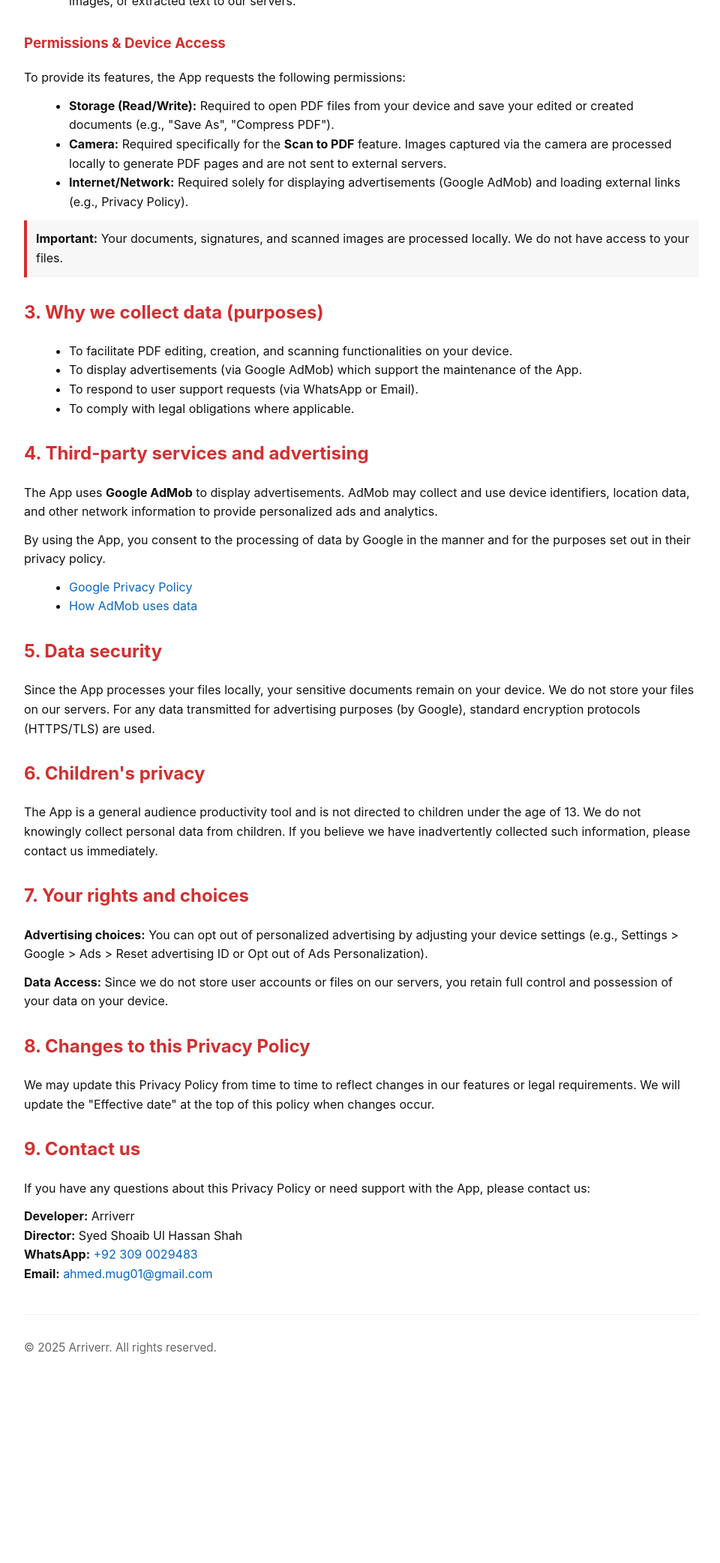
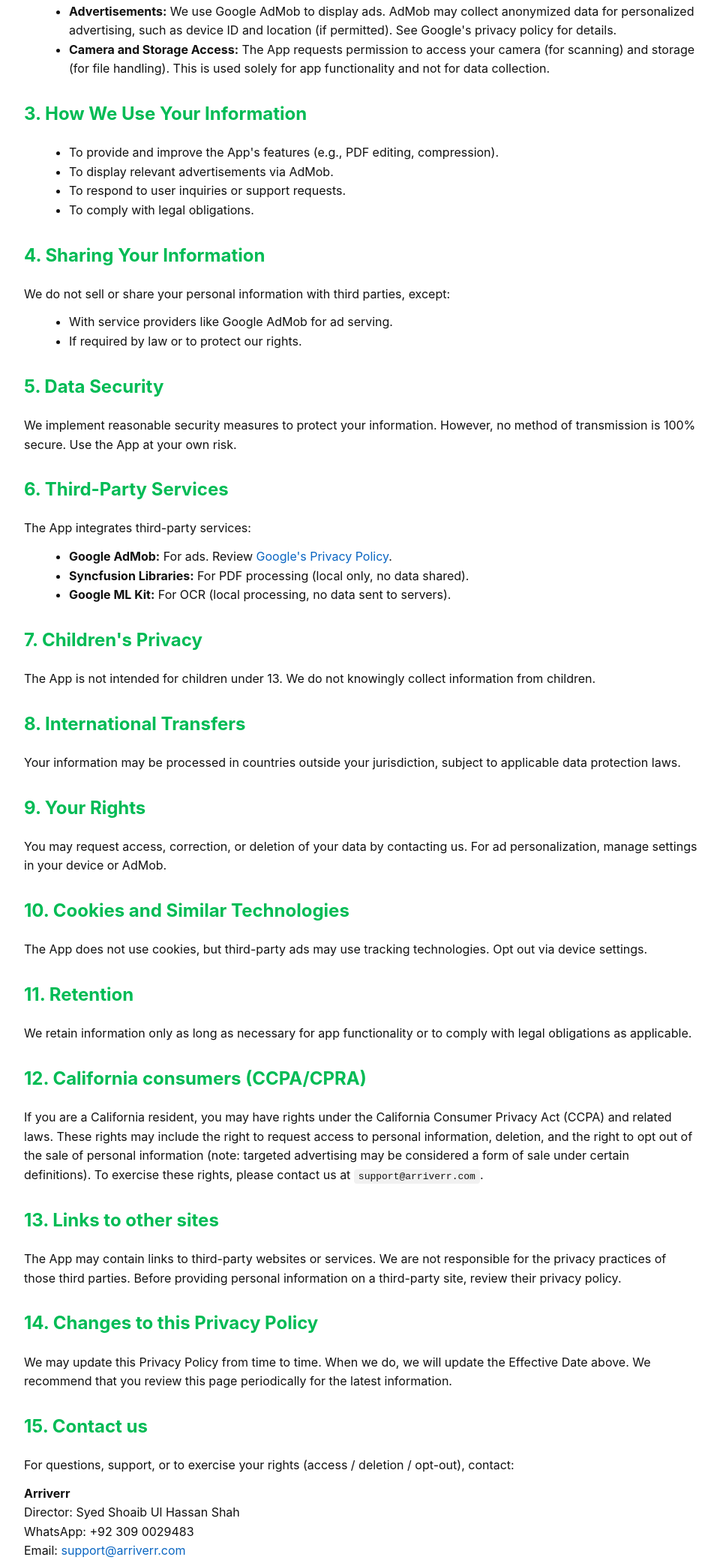
Before and after one commit to noshali2025/PDF-Privacy, a plain HTML site: page index.html in a window 1280 px wide. Shown: the part 665-2750 px from the top of the page at 75% size, without its empty margins (158-1118 px from the left). Before the commit the page ends 2511 px from the top, so only its background shows below. Drawn offline with Linux system fonts and the light colour scheme.

Commit message:
Revise Privacy Policy for Arriverr PDF Reader
Updated the Privacy Policy for Arriverr PDF Reader, including changes to the title, effective date, and content structure.

```diff
--- a/index.html
+++ b/index.html
@@ -3,88 +3,97 @@
 <head>
   <meta charset="utf-8" />
   <meta name="viewport" content="width=device-width,initial-scale=1" />
-  <title>Privacy Policy — Arriverr PDF Editor</title>
+  <title>Privacy Policy — Arriverr PDF Reader</title>
   <style>
-    body { font-family: -apple-system, BlinkMacSystemFont, "Segoe UI", Roboto, "Helvetica Neue", Arial, sans-serif; line-height:1.6; color:#111; padding:24px; max-width:900px; margin:0 auto; }
-    h1,h2,h3 { color:#d32f2f; margin-top:28px; } /* Updated color to match your app theme */
+    body { font-family: -apple-system, BlinkMacSystemFont, "Segoe UI", Roboto, "Helvetica Neue", Arial; line-height:1.6; color:#111; padding:24px; max-width:900px; margin:0 auto; }
+    h1,h2,h3 { color:#0b5; margin-top:28px; }
     p { margin: 12px 0; }
     ul { margin: 8px 0 12px 20px; }
-    .note { background:#f7f7f7; padding:12px; border-left:4px solid #d32f2f; margin:12px 0; }
+    .note { background:#f7f7f7; padding:12px; border-left:4px solid #ddd; margin:12px 0; }
     a { color:#0a66c2; text-decoration:none; }
-    footer { margin-top:40px; font-size:0.95em; color:#666; border-top: 1px solid #eee; padding-top: 20px; }
-    code { background:#f1f1f1; padding:2px 6px; border-radius:4px; font-size: 0.9em; }
+    footer { margin-top:28px; font-size:0.95em; color:#444; }
+    code { background:#f1f1f1; padding:2px 6px; border-radius:4px; }
+    @media (max-width: 600px) { body { padding: 16px; } h1 { font-size: 24px; } }
   </style>
 </head>
 <body>
   <h1>Privacy Policy</h1>
-  <p><strong>Arriverr PDF Editor</strong> (“we”, “us”, or “Arriverr”) operates the Arriverr PDF Editor mobile application (the “App”). This Privacy Policy explains how we collect, use, disclose, and protect information when you use the App.</p>
+  <p><strong>Arriverr PDF Reader</strong> (“we”, “us”, or “Arriverr”) operates the <a href="https://arriverr.netlify.app">https://arriverr.netlify.app</a> website and the Arriverr PDF Reader mobile application (the “App”). This Privacy Policy explains how we collect, use, disclose, and protect information when you use the App.</p>
 
-  <p><strong>Effective date:</strong> October 29, 2025</p>
+  <p><strong>Effective date:</strong> December 29, 2025</p>
 
   <h2>1. Summary</h2>
-  <p>Arriverr PDF Editor is a comprehensive productivity tool for viewing, scanning, and editing PDF documents. The App includes features such as PDF Viewing, Scan to PDF, Image to PDF, Text to PDF, Password Protection, PDF Compression, Merging/Splitting, and OCR (Image to Text). The App displays advertisements via Google AdMob.</p>
+  <p>Arriverr PDF Reader is a productivity/utility application for viewing, scanning and editing PDF documents. The App includes features such as Text→PDF, PDF→Image (including long images), Scan→PDF, Compress PDF, Lock/Unlock PDF, Split & Merge PDF, HTML→PDF and PDF editing tools. The App displays advertisements and may offer in-app purchases. We do not collect personal information from users unless explicitly provided for support or feedback purposes.</p>
 
-  <h2>2. Data we collect</h2>
-  <p>We distinguish between:</p>
+  <h2>2. Information We Collect</h2>
   <ul>
-    <li><strong>Data you provide directly:</strong> We do not require account creation or login to use the App. If you contact us for support, we may collect the information you provide (e.g., your email address or phone number).</li>
-    <li><strong>Data collected automatically:</strong> When you use the App, third-party services (like Google AdMob) may automatically collect certain information about your device (e.g., Advertising ID, IP address) to serve personalized ads.</li>
-    <li><strong>Files you open or edit:</strong> The App processes your files <strong>locally on your device</strong>. We do not upload your PDFs, images, or extracted text to our servers.</li>
+    <li><strong>Automatically Collected Information:</strong> When you use the App, we may collect non-personal device information such as device type, OS version, and app usage statistics to improve performance. This is anonymized and does not identify you personally.</li>
+    <li><strong>PDF Files and Content:</strong> The App processes PDF files stored on your device. We do not access, store, or transmit your PDF content to our servers unless you choose to share it (e.g., via email support).</li>
+    <li><strong>Advertisements:</strong> We use Google AdMob to display ads. AdMob may collect anonymized data for personalized advertising, such as device ID and location (if permitted). See Google's privacy policy for details.</li>
+    <li><strong>Camera and Storage Access:</strong> The App requests permission to access your camera (for scanning) and storage (for file handling). This is used solely for app functionality and not for data collection.</li>
   </ul>
 
-  <h3>Permissions & Device Access</h3>
-  <p>To provide its features, the App requests the following permissions:</p>
+  <h2>3. How We Use Your Information</h2>
   <ul>
-    <li><strong>Storage (Read/Write):</strong> Required to open PDF files from your device and save your edited or created documents (e.g., "Save As", "Compress PDF").</li>
-    <li><strong>Camera:</strong> Required specifically for the <strong>Scan to PDF</strong> feature. Images captured via the camera are processed locally to generate PDF pages and are not sent to external servers.</li>
-    <li><strong>Internet/Network:</strong> Required solely for displaying advertisements (Google AdMob) and loading external links (e.g., Privacy Policy).</li>
+    <li>To provide and improve the App's features (e.g., PDF editing, compression).</li>
+    <li>To display relevant advertisements via AdMob.</li>
+    <li>To respond to user inquiries or support requests.</li>
+    <li>To comply with legal obligations.</li>
   </ul>
 
-  <div class="note">
-    <strong>Important:</strong> Your documents, signatures, and scanned images are processed locally. We do not have access to your files.
-  </div>
-
-  <h2>3. Why we collect data (purposes)</h2>
+  <h2>4. Sharing Your Information</h2>
+  <p>We do not sell or share your personal information with third parties, except:</p>
   <ul>
-    <li>To facilitate PDF editing, creation, and scanning functionalities on your device.</li>
-    <li>To display advertisements (via Google AdMob) which support the maintenance of the App.</li>
-    <li>To respond to user support requests (via WhatsApp or Email).</li>
-    <li>To comply with legal obligations where applicable.</li>
+    <li>With service providers like Google AdMob for ad serving.</li>
+    <li>If required by law or to protect our rights.</li>
   </ul>
 
-  <h2>4. Third-party services and advertising</h2>
-  <p>The App uses <strong>Google AdMob</strong> to display advertisements. AdMob may collect and use device identifiers, location data, and other network information to provide personalized ads and analytics.</p>
-  <p>By using the App, you consent to the processing of data by Google in the manner and for the purposes set out in their privacy policy.</p>
+  <h2>5. Data Security</h2>
+  <p>We implement reasonable security measures to protect your information. However, no method of transmission is 100% secure. Use the App at your own risk.</p>
+
+  <h2>6. Third-Party Services</h2>
+  <p>The App integrates third-party services:</p>
   <ul>
-    <li><a href="https://policies.google.com/privacy" target="_blank">Google Privacy Policy</a></li>
-    <li><a href="https://support.google.com/admob/answer/6128543?hl=en" target="_blank">How AdMob uses data</a></li>
+    <li><strong>Google AdMob:</strong> For ads. Review <a href="https://policies.google.com/privacy">Google's Privacy Policy</a>.</li>
+    <li><strong>Syncfusion Libraries:</strong> For PDF processing (local only, no data shared).</li>
+    <li><strong>Google ML Kit:</strong> For OCR (local processing, no data sent to servers).</li>
   </ul>
 
-  <h2>5. Data security</h2>
-  <p>Since the App processes your files locally, your sensitive documents remain on your device. We do not store your files on our servers. For any data transmitted for advertising purposes (by Google), standard encryption protocols (HTTPS/TLS) are used.</p>
+  <h2>7. Children's Privacy</h2>
+  <p>The App is not intended for children under 13. We do not knowingly collect information from children.</p>
 
-  <h2>6. Children's privacy</h2>
-  <p>The App is a general audience productivity tool and is not directed to children under the age of 13. We do not knowingly collect personal data from children. If you believe we have inadvertently collected such information, please contact us immediately.</p>
+  <h2>8. International Transfers</h2>
+  <p>Your information may be processed in countries outside your jurisdiction, subject to applicable data protection laws.</p>
 
-  <h2>7. Your rights and choices</h2>
-  <p><strong>Advertising choices:</strong> You can opt out of personalized advertising by adjusting your device settings (e.g., Settings > Google > Ads > Reset advertising ID or Opt out of Ads Personalization).</p>
-  <p><strong>Data Access:</strong> Since we do not store user accounts or files on our servers, you retain full control and possession of your data on your device.</p>
+  <h2>9. Your Rights</h2>
+  <p>You may request access, correction, or deletion of your data by contacting us. For ad personalization, manage settings in your device or AdMob.</p>
 
-  <h2>8. Changes to this Privacy Policy</h2>
-  <p>We may update this Privacy Policy from time to time to reflect changes in our features or legal requirements. We will update the "Effective date" at the top of this policy when changes occur.</p>
+  <h2>10. Cookies and Similar Technologies</h2>
+  <p>The App does not use cookies, but third-party ads may use tracking technologies. Opt out via device settings.</p>
 
-  <h2>9. Contact us</h2>
-  <p>If you have any questions about this Privacy Policy or need support with the App, please contact us:</p>
+  <h2>11. Retention</h2>
+  <p>We retain information only as long as necessary for app functionality or to comply with legal obligations as applicable.</p>
 
+  <h2>12. California consumers (CCPA/CPRA)</h2>
+  <p>If you are a California resident, you may have rights under the California Consumer Privacy Act (CCPA) and related laws. These rights may include the right to request access to personal information, deletion, and the right to opt out of the sale of personal information (note: targeted advertising may be considered a form of sale under certain definitions). To exercise these rights, please contact us at <code>support@arriverr.com</code>.</p>
+
+  <h2>13. Links to other sites</h2>
+  <p>The App may contain links to third-party websites or services. We are not responsible for the privacy practices of those third parties. Before providing personal information on a third-party site, review their privacy policy.</p>
+
+  <h2>14. Changes to this Privacy Policy</h2>
+  <p>We may update this Privacy Policy from time to time. When we do, we will update the Effective Date above. We recommend that you review this page periodically for the latest information.</p>
+
+  <h2>15. Contact us</h2>
+  <p>For questions, support, or to exercise your rights (access / deletion / opt-out), contact:</p>
   <p>
-    <strong>Developer:</strong> Arriverr<br />
-    <strong>Director:</strong> Syed Shoaib Ul Hassan Shah<br />
-    <strong>WhatsApp:</strong> <a href="https://wa.me/923090029483">+92 309 0029483</a><br />
-    <strong>Email:</strong> <a href="mailto:ahmed.mug01@gmail.com">ahmed.mug01@gmail.com</a>
+    <strong>Arriverr</strong><br />
+    Director: Syed Shoaib Ul Hassan Shah<br />
+    WhatsApp: +92 309 0029483<br />
+    Email: <a href="mailto:support@arriverr.com">support@arriverr.com</a><br />
   </p>
 
   <footer>
-    <p>&copy; 2025 Arriverr. All rights reserved.</p>
+    <p>Thank you for using Arriverr PDF Reader. We are committed to protecting your privacy and handling your information responsibly.</p>
   </footer>
 </body>
 </html>
```
